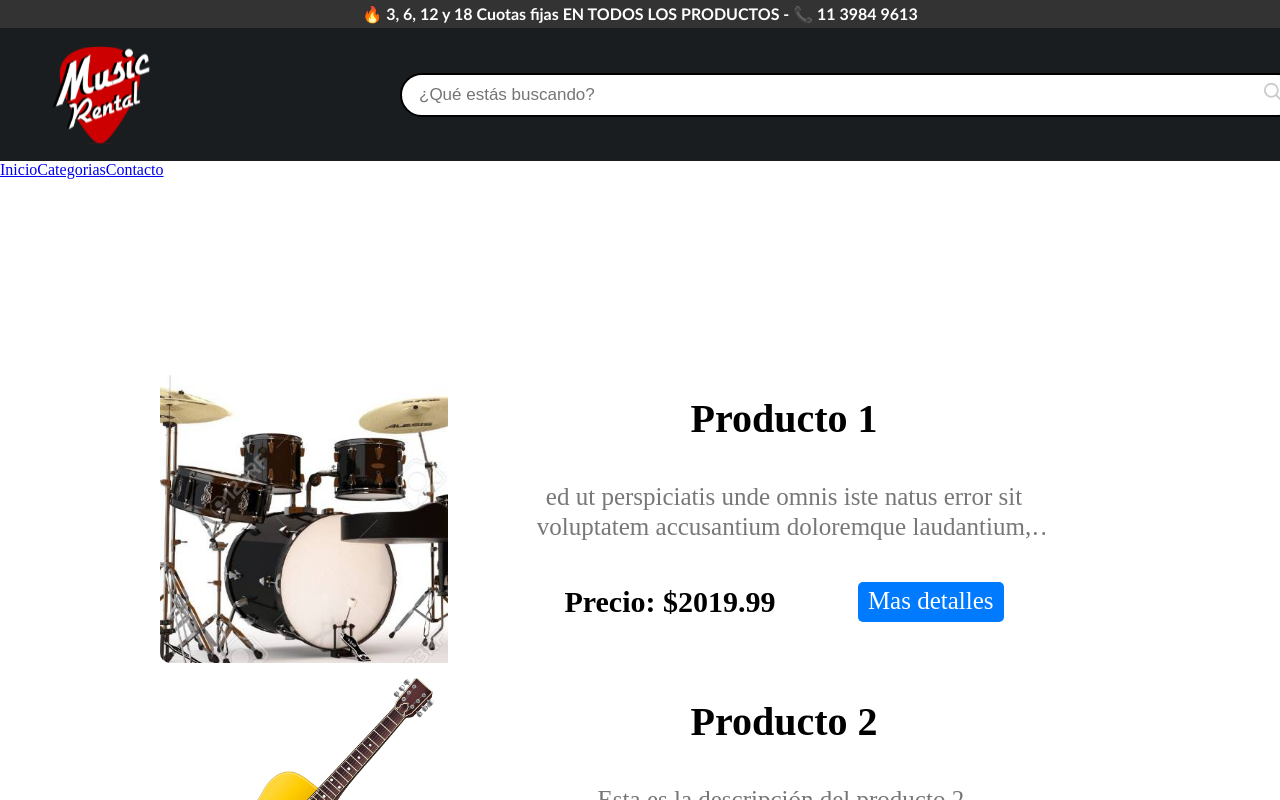
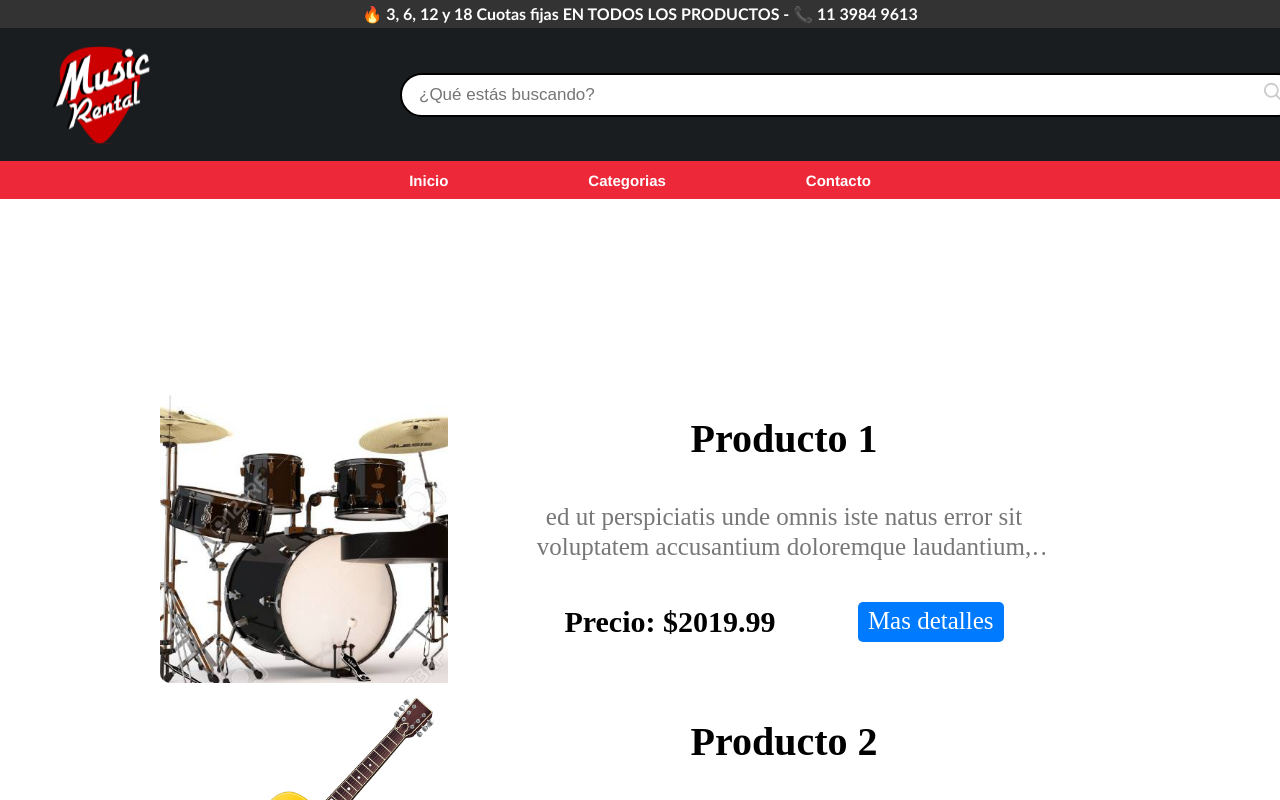
Before and after one commit to JavierNicolasRamos/proyecto-integrador-front, a React (Vite) app: page /home in a window 1280 px wide. Shown: the top 800 px of the page. Built offline with nearby package versions, Linux system fonts and the light colour scheme.

Commit message:
feat: Added styles to the navigation menu component

```diff
--- a/src/App.css
+++ b/src/App.css
@@ -30,3 +30,22 @@
 .btn:hover{
   cursor: pointer;
 }
+
+.navigation-menu{
+  position: sticky;
+  top: 0;
+  background-color: var(--red);
+  height: 38px;
+  display: flex;
+  align-items: center;
+  justify-content: center;
+}
+
+.navigation-menu a{
+  text-decoration: none;
+  color: var(--white);
+  font-size: 15px;
+  font-family: var(--main-font);
+  margin: 0 70px;
+  font-weight: 700;
+}
```
